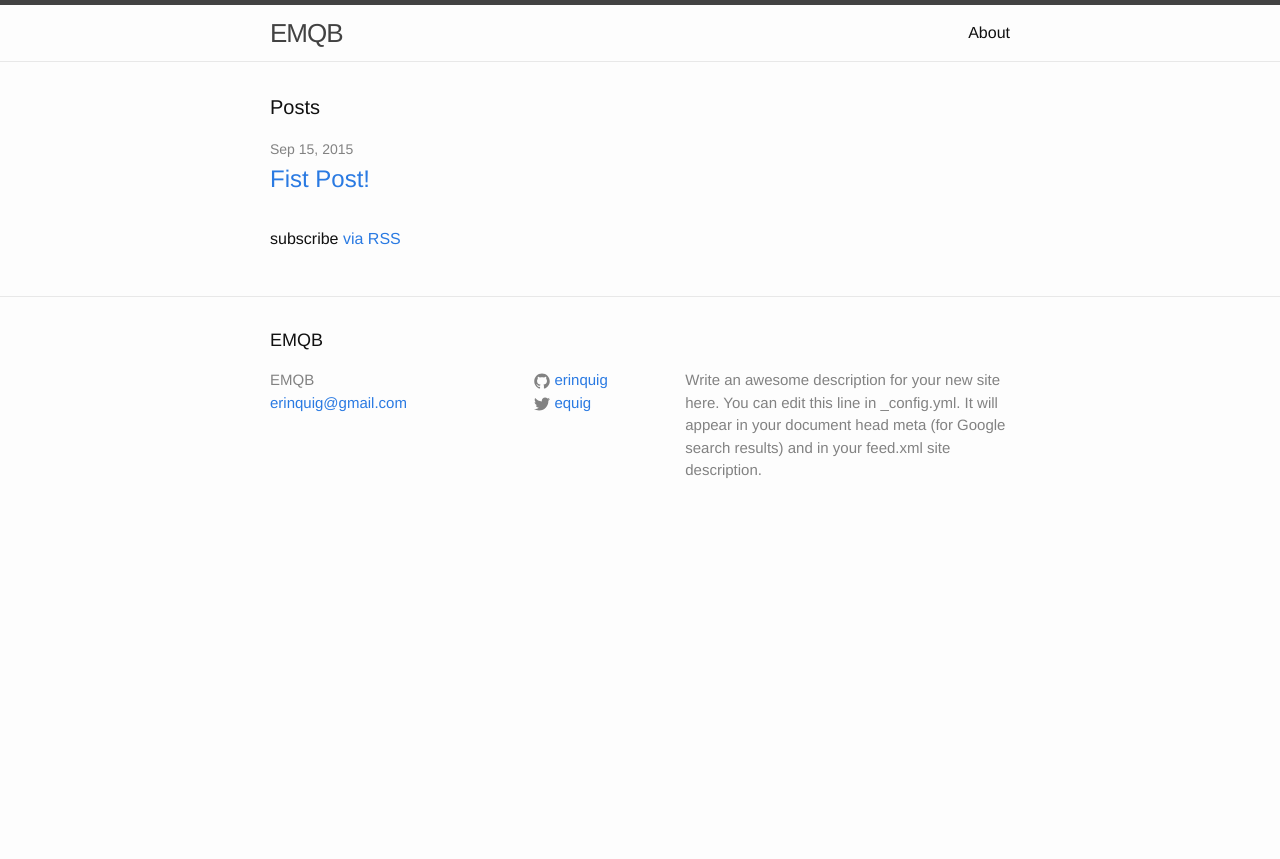
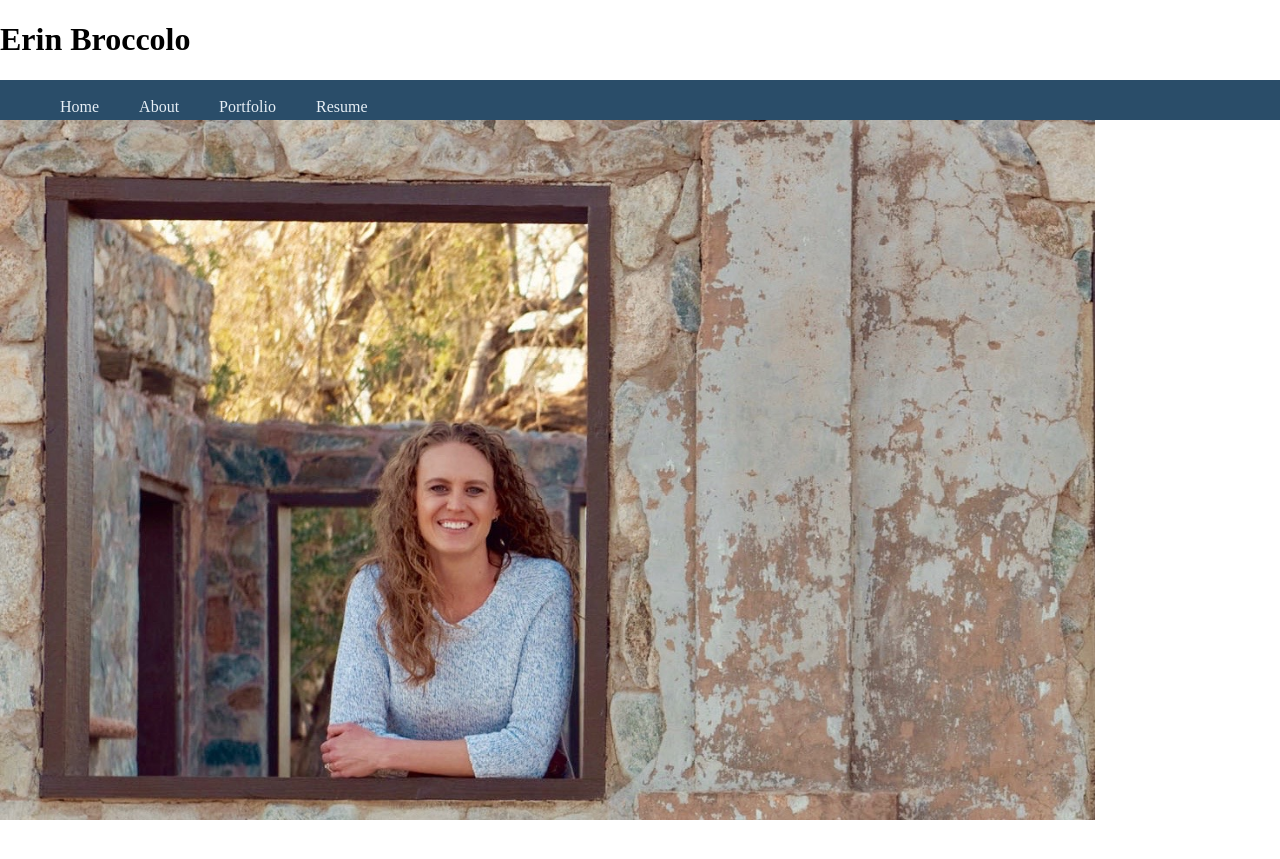
Before and after one commit to erinquig/emqbblog, a Jekyll site: the page built from index.html, in a window 1280 px wide. Shown: the top 859 px of the page. Built offline with Jekyll 4.4.1, drawn with Linux system fonts in a browser that asks for light colours; nearby versions of some CDN libraries; some web fonts are replaced.

Commit message:
added all pages, started nav bar for portfolio website.

```diff
--- /dev/null
+++ b/_layouts/erin.html
@@ -0,0 +1,32 @@
+<!DOCTYPE html>
+<html lang="en">
+<head>
+	<meta charset="UTF-8">
+	<title>Erin Quigley</title>
+	<link href='https://fonts.googleapis.com/css?family=Sarpanch:400,900' rel='stylesheet' type='text/css'>
+	<link rel="stylesheet" href="{{ "/css/erin.css" | prepend: site.baseurl }}">
+	<script src="https://code.jquery.com/jquery-2.1.4.js"></script>
+	<script src="//code.jquery.com/ui/1.11.4/jquery-ui.js"></script>
+	<script src="{{ "/scripts/erin.js" | prepend: site.baseurl }}"></script>
+</head>
+<body>
+
+	<div class="header">
+		<div class="headerContent">
+			<h1>Erin Broccolo</h1>
+
+			<nav>
+				<ul>
+					<li><a href="index.html">Home</a></li>
+					<li><a href="about.html">About</a></li>
+					<li><a href="portfolio.html">Portfolio</a></li>
+					<li><a href="resume.html">Resume</a></li>
+			</nav>
+	</div>
+
+	<main>
+		{{ content }}
+	</main>
+
+</body>
+</html>
--- a/_posts/2015-09-15-welcome-to-jekyll.markdown
+++ b/_posts/2015-09-15-welcome-to-jekyll.markdown
@@ -1,6 +1,6 @@
 ---
 layout: post
-title:  "Fist Post!"
+title:  "First Post!"
 date:   2015-09-15 20:44:05
 categories: jekyll update
 ---
--- /dev/null
+++ b/about.html
@@ -0,0 +1,4 @@
+---
+layout: erin
+---
+<p>I was born a poor black child.</p>
--- /dev/null
+++ b/css/erin.css
@@ -0,0 +1,30 @@
+body {
+    margin: 0;
+    padding: 0;
+}
+
+ul {
+	list-style: none;
+
+}
+
+ul a {
+	text-decoration: none;
+	color: #e7eff6;
+	float: left;
+	display: block;
+	padding: 2px 20px;
+}
+
+nav {
+	height: 40px;
+	width: 100%;
+	background-color: #2a4d69;
+	margin: 0;
+	padding: 0;
+    overflow: hidden;
+}
+
+div.mainPic img {
+	height: 700px;
+}
--- a/index.html
+++ b/index.html
@@ -1,23 +1,7 @@
 ---
-layout: default
+layout: erin
 ---
 
-<div class="home">
-
-  <h1 class="page-heading">Posts</h1>
-
-  <ul class="post-list">
-    {% for post in site.posts %}
-      <li>
-        <span class="post-meta">{{ post.date | date: "%b %-d, %Y" }}</span>
-
-        <h2>
-          <a class="post-link" href="{{ post.url | prepend: site.baseurl }}">{{ post.title }}</a>
-        </h2>
-      </li>
-    {% endfor %}
-  </ul>
-
-  <p class="rss-subscribe">subscribe <a href="{{ "/feed.xml" | prepend: site.baseurl }}">via RSS</a></p>
-
-</div>
+<div class="mainPic">
+	<img src="img/Broccolo_026.jpg">
+<div>
--- /dev/null
+++ b/portfolio.html
@@ -0,0 +1,5 @@
+---
+layout: erin
+---
+
+Portfolio goes here.
--- /dev/null
+++ b/resume.html
@@ -0,0 +1,5 @@
+---
+layout: erin
+---
+
+Resume goes here.
--- /dev/null
+++ b/scripts/erin.js
@@ -0,0 +1,3 @@
+$(function() {
+
+});
```
Also changed, not shown: img/Broccolo_026.jpg (added), 2 other files.
